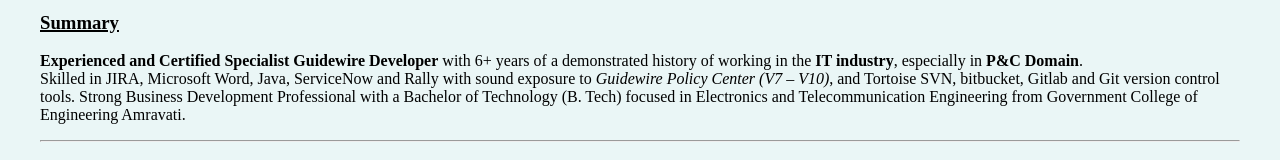
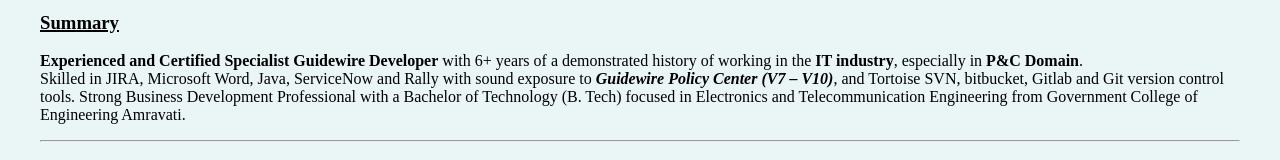
Before and after one commit to dhirajnh11/MyPersonalPage, a plain HTML site: page index.html in a window 1280 px wide. Shown: the part 253-413 px from the top of the page. Drawn offline with Linux system fonts and the light colour scheme.

Commit message:
Updated index.html
made bold test

```diff
--- a/index.html
+++ b/index.html
@@ -35,7 +35,7 @@
 <div class="Summary">
   <h3>Summary</h3>
   <p>
-    <strong>Experienced and Certified Specialist Guidewire Developer</strong> with 6+ years of a demonstrated history of working in the <strong>IT industry</strong>, especially in <strong>P&C Domain</strong>. <br>Skilled in JIRA, Microsoft Word, Java, ServiceNow and Rally with sound exposure to <em>Guidewire Policy Center (V7 – V10)</em>, and Tortoise SVN, bitbucket, Gitlab and Git version control tools. Strong Business Development Professional with a Bachelor of Technology (B. Tech) focused in Electronics and Telecommunication Engineering from Government College of Engineering Amravati.
+    <strong>Experienced and Certified Specialist Guidewire Developer</strong> with 6+ years of a demonstrated history of working in the <strong>IT industry</strong>, especially in <strong>P&C Domain</strong>. <br>Skilled in JIRA, Microsoft Word, Java, ServiceNow and Rally with sound exposure to <em><strong>Guidewire Policy Center (V7 – V10)</strong></em>, and Tortoise SVN, bitbucket, Gitlab and Git version control tools. Strong Business Development Professional with a Bachelor of Technology (B. Tech) focused in Electronics and Telecommunication Engineering from Government College of Engineering Amravati.
   </p>
 </div>
 <hr>
```
